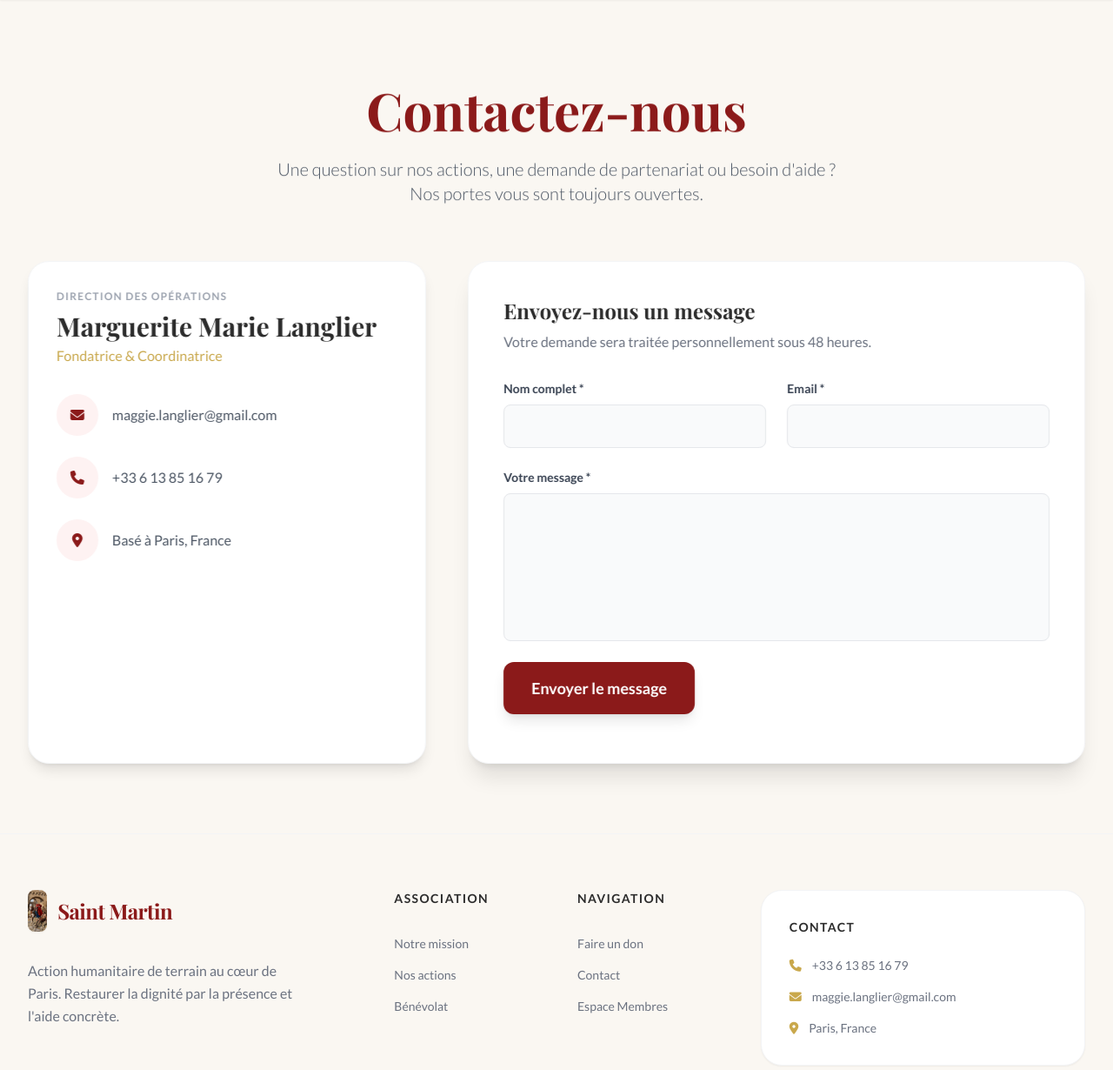
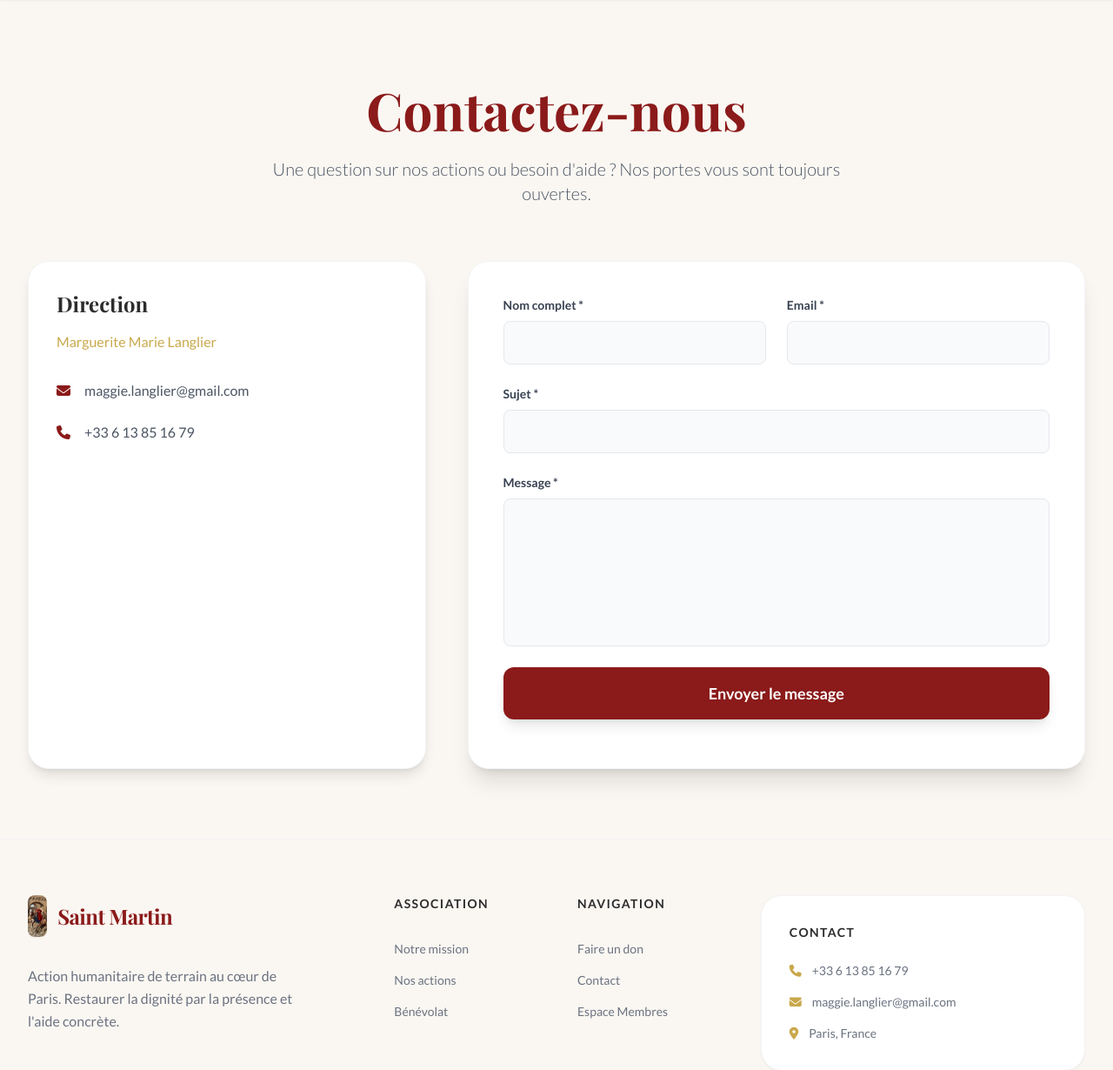
Before and after one commit to bleu-lock/projet_saint_martin, a Flask app: page /contact in a window 1280 px wide. Shown: the part 105-1335 px from the top of the page at 87% size. Run offline with Flask 3, Linux system fonts and the light colour scheme; some libraries are stand-ins or nearby versions; some web fonts are replaced.

Commit message:
FIX: restaure les champs obligatoires (sujet, motivation) pour permettre l'enregistrement en BD

```diff
--- a/templates/contact.html
+++ b/templates/contact.html
@@ -5,66 +5,53 @@
 {% block content %}
 <section class="py-20 bg-asm-offwhite min-h-[80vh]">
     <div class="max-w-7xl mx-auto px-4 sm:px-6 lg:px-8">
-
-        <div class="text-center mb-16 fade-in-section">
+        <div class="text-center mb-16">
             <h1 class="text-4xl md:text-6xl font-serif font-bold text-asm-bordeaux mb-6">Contactez-nous</h1>
             <p class="text-xl text-gray-600 max-w-2xl mx-auto font-light">
-                Une question sur nos actions, une demande de partenariat ou besoin d'aide ? Nos portes vous sont toujours ouvertes.
+                Une question sur nos actions ou besoin d'aide ? Nos portes vous sont toujours ouvertes.
             </p>
         </div>
 
-        <div class="grid grid-cols-1 md:grid-cols-5 gap-12">
-            <!-- Contact Info -->
-            <div class="md:col-span-2 space-y-8 reveal-left">
-                <div class="bg-white rounded-3xl p-8 shadow-lg border border-gray-100 flex flex-col h-full relative overflow-hidden">
-                    <span class="text-xs font-bold tracking-widest uppercase text-gray-400 mb-2">Direction des opérations</span>
-                    <h3 class="text-3xl font-serif font-bold text-asm-dark mb-1">Marguerite Marie Langlier</h3>
-                    <p class="text-asm-gold font-medium mb-8">Fondatrice & Coordinatrice</p>
-
-                    <div class="space-y-6 flex-grow relative z-10">
-                        <a href="mailto:maggie.langlier@gmail.com" class="flex items-center gap-4 text-gray-600 hover:text-asm-bordeaux transition-colors group">
-                            <div class="w-12 h-12 rounded-full bg-red-50 flex items-center justify-center text-asm-bordeaux group-hover:bg-asm-bordeaux group-hover:text-white transition-colors">
-                                <i class="fas fa-envelope"></i>
-                            </div>
-                            <span class="font-medium">maggie.langlier@gmail.com</span>
+        <div class="grid grid-cols-1 lg:grid-cols-5 gap-12">
+            <div class="lg:col-span-2 space-y-8">
+                <div class="bg-white rounded-3xl p-8 shadow-lg border border-gray-100 h-full">
+                    <h3 class="text-2xl font-serif font-bold text-asm-dark mb-4">Direction</h3>
+                    <p class="text-asm-gold font-medium mb-8">Marguerite Marie Langlier</p>
+                    <div class="space-y-6">
+                        <a href="mailto:maggie.langlier@gmail.com" class="flex items-center gap-4 text-gray-600 hover:text-asm-bordeaux transition-colors">
+                            <i class="fas fa-envelope text-asm-bordeaux"></i>
+                            <span>maggie.langlier@gmail.com</span>
                         </a>
-                        <a href="tel:+33613851679" class="flex items-center gap-4 text-gray-600 hover:text-asm-bordeaux transition-colors group">
-                            <div class="w-12 h-12 rounded-full bg-red-50 flex items-center justify-center text-asm-bordeaux group-hover:bg-asm-bordeaux group-hover:text-white transition-colors">
-                                <i class="fas fa-phone"></i>
-                            </div>
-                            <span class="font-medium">+33 6 13 85 16 79</span>
+                        <a href="tel:+33613851679" class="flex items-center gap-4 text-gray-600 hover:text-asm-bordeaux transition-colors">
+                            <i class="fas fa-phone text-asm-bordeaux"></i>
+                            <span>+33 6 13 85 16 79</span>
                         </a>
-                        <div class="flex items-center gap-4 text-gray-600">
-                            <div class="w-12 h-12 rounded-full bg-red-50 flex items-center justify-center text-asm-bordeaux">
-                                <i class="fas fa-map-marker-alt"></i>
-                            </div>
-                            <span class="font-medium">Basé à Paris, France</span>
-                        </div>
                     </div>
                 </div>
             </div>
 
-            <!-- Contact Form -->
-            <div class="md:col-span-3 reveal-right">
+            <div class="lg:col-span-3">
                 <div class="bg-white rounded-3xl p-8 lg:p-10 shadow-xl border border-gray-100">
-                    <h3 class="text-2xl font-serif font-bold text-asm-dark mb-2">Envoyez-nous un message</h3>
-                    <p class="text-gray-500 mb-8">Votre demande sera traitée personnellement sous 48 heures.</p>
                     <form action="{{ url_for('contact') }}" method="POST" class="space-y-6">
                         <div class="grid grid-cols-1 md:grid-cols-2 gap-6">
                             <div>
-                                <label for="nom" class="block text-sm font-bold text-gray-700 mb-2">Nom complet *</label>
-                                <input type="text" id="nom" name="nom" required class="w-full px-4 py-3 rounded-lg border bg-gray-50 focus:bg-white outline-none focus:ring-2 focus:ring-asm-bordeaux transition-all">
+                                <label class="block text-sm font-bold text-gray-700 mb-2">Nom complet *</label>
+                                <input type="text" name="nom" required class="w-full px-4 py-3 rounded-lg border bg-gray-50 focus:ring-2 focus:ring-asm-bordeaux outline-none">
                             </div>
                             <div>
-                                <label for="email" class="block text-sm font-bold text-gray-700 mb-2">Email *</label>
-                                <input type="email" id="email" name="email" required class="w-full px-4 py-3 rounded-lg border bg-gray-50 focus:bg-white outline-none focus:ring-2 focus:ring-asm-bordeaux transition-all">
+                                <label class="block text-sm font-bold text-gray-700 mb-2">Email *</label>
+                                <input type="email" name="email" required class="w-full px-4 py-3 rounded-lg border bg-gray-50 focus:ring-2 focus:ring-asm-bordeaux outline-none">
                             </div>
                         </div>
                         <div>
-                            <label for="message" class="block text-sm font-bold text-gray-700 mb-2">Votre message *</label>
-                            <textarea id="message" name="message" rows="6" required class="w-full px-4 py-3 rounded-lg border bg-gray-50 focus:bg-white outline-none focus:ring-2 focus:ring-asm-bordeaux transition-all resize-none"></textarea>
+                            <label class="block text-sm font-bold text-gray-700 mb-2">Sujet *</label>
+                            <input type="text" name="sujet" required class="w-full px-4 py-3 rounded-lg border bg-gray-50 focus:ring-2 focus:ring-asm-bordeaux outline-none">
                         </div>
-                        <button type="submit" class="w-full sm:w-auto px-8 bg-asm-bordeaux text-white py-4 rounded-xl font-bold text-lg shadow-lg hover:bg-red-900 transition-all">
+                        <div>
+                            <label class="block text-sm font-bold text-gray-700 mb-2">Message *</label>
+                            <textarea name="message" rows="6" required class="w-full px-4 py-3 rounded-lg border bg-gray-50 focus:ring-2 focus:ring-asm-bordeaux outline-none resize-none"></textarea>
+                        </div>
+                        <button type="submit" class="w-full bg-asm-bordeaux text-white py-4 rounded-xl font-bold text-lg shadow-lg hover:bg-red-900 transition-all">
                             Envoyer le message
                         </button>
                     </form>
```
Also changed, not shown: templates/benevole.html (+17 -29 lines).
